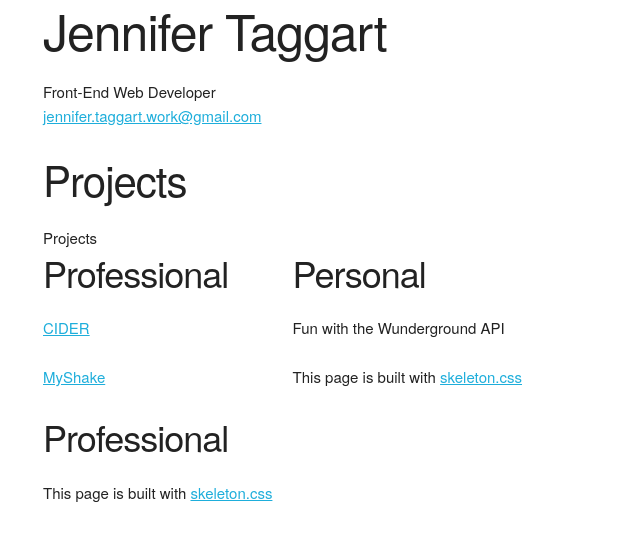
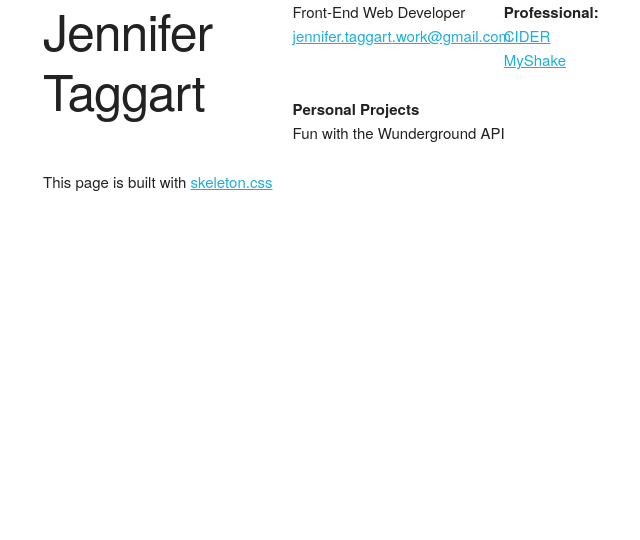
Before and after one commit to jennifertaggart/jennifertaggart.github.io, a plain HTML site: page index.html in a window 1280 px wide. Shown: the whole page, without its empty margins (117-757 px from the left). Drawn offline with Linux system fonts and the light colour scheme.

Commit message:
THink I fixed all the problems

```diff
--- a/index.html
+++ b/index.html
@@ -15,28 +15,27 @@
 <body>
   <!-- .container is main centered wrapper -->
   <div class="container">
+  <div class="row">
+      <div class="three columns">
+        <h1>Jennifer Taggart</h1>
+      </div>
+      <div class="three columns">
+        <p>Front-End Web Developer<br>
+  <a href="mailto:jennifer.taggart.work@gmail.com">jennifer.taggart.work@gmail.com</a></p>
+      </div>
 
-  <h1>Jennifer Taggart</h1>
-  <p>Front-End Web Developer<br>
-  <a href="mailto:jennifer.taggart.work@gmail.com">jennifer.taggart.work@gmail.com</a>
-  <h2>Projects</h2>
   <!-- columns should be the immediate child of a .row -->
-    <div class="row">
-      <div class="one column">Projects</div>
-      <div class="eleven columns"></div>
-    </div>
-
   <!-- just use a number and class 'column' or 'columns' -->
     <div class="row">
-      <div class="three columns"><h3>Professional</h3>
-      <p><a href="http://www.deep-earth.org/">CIDER</a></p>
+      <div class="three columns"><b>Professional:</b><br>
+      <p><a href="http://www.deep-earth.org/">CIDER</a><br>
       <a href="http://myshake.berkeley.edu/">MyShake</a></div>
-      <div class="nine columns"><h3>Personal</h3>
+      <div class="nine columns"><b>Personal Projects</b><br>
       <p>Fun with the Wunderground API</p>
-      <p>This page is built with <a href="http://getskeleton.com/">skeleton.css</a></p></div>
+      </div>
     </div>
     <div class="row">
-      <div class="twelve columns"><h3>Professional</h3>
+      <div class="twelve columns">
       <p>This page is built with <a href="http://getskeleton.com/">skeleton.css</a></p></div>
     </div>
   </div>
```
